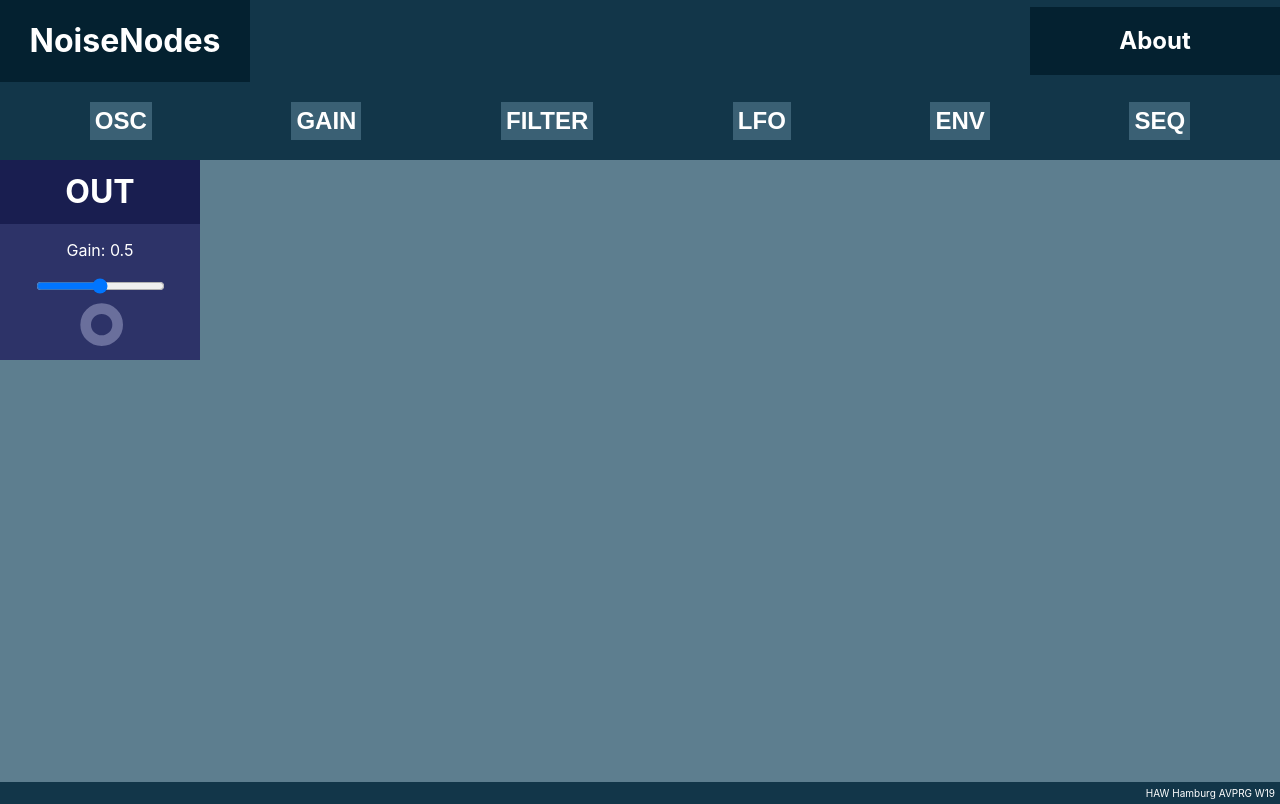
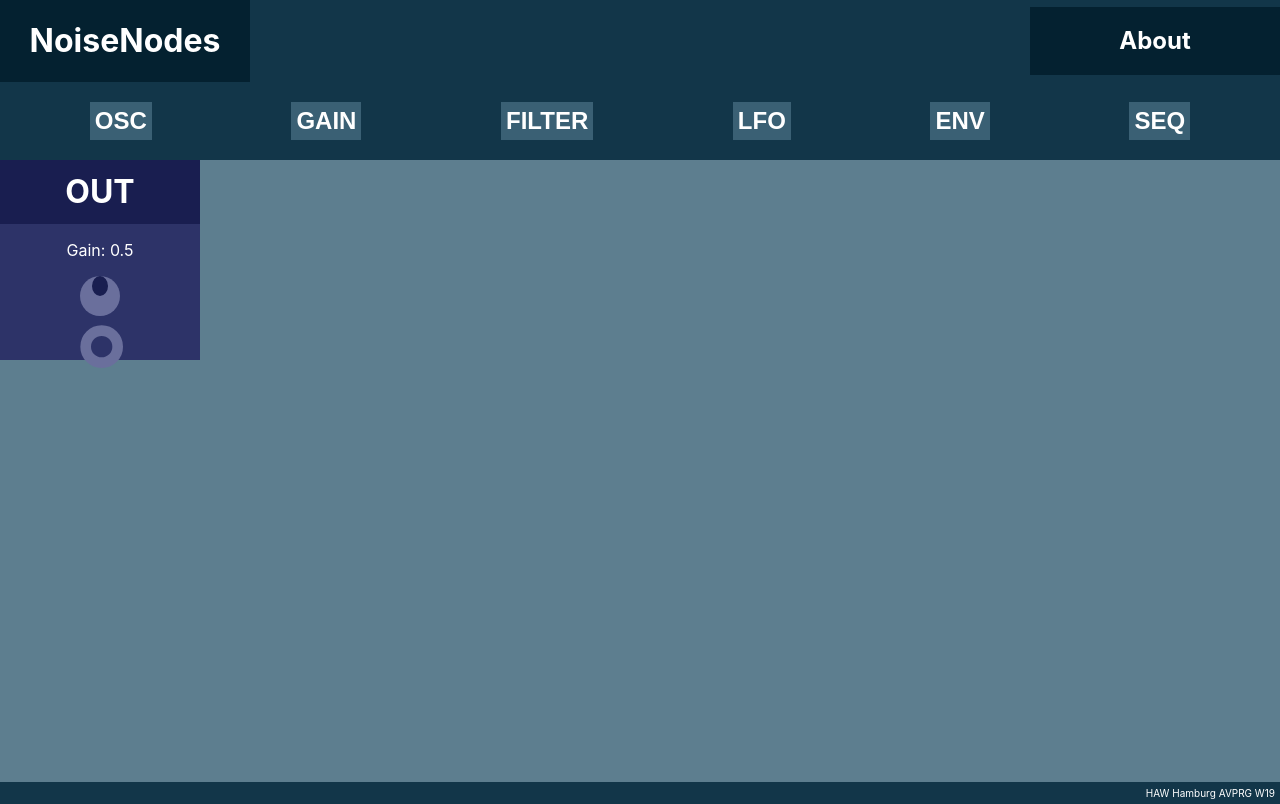
Before and after one commit to ychaw/noise-nodes, a React (Create React App) app: page / in a window 1280 px wide. Built offline with nearby package versions, Linux system fonts and the light colour scheme.

Commit message:
add knobs

```diff
--- a/src/modules/Setting.js
+++ b/src/modules/Setting.js
@@ -1,20 +1,80 @@
 import React from 'react';
+import '../style/colors.css';
 
-function Setting(props) {
-  const {name, unit, value} = props;
-  const changeValue = (e) => {
-    props.changeValue(e, props.target, props.value);
+export default class Setting extends React.Component {
+  constructor(props) {
+    super(props);
+    this.state = {
+      dragging: false,
+      boundingBox: React.createRef(),
+    }
   }
-  return (
-    <div style={style}>
-      <p>{name}: {Number(Number(value.absValue).toPrecision(2))} {unit}</p>
-      <input type='range' min={0} max={1} step={0.01} value={value.relValue} onChange={changeValue}></input>
-    </div>
-  );
+
+  convertValueToDeg = (value) => {
+    return value * 270 - 135;
+  }
+
+  handleMouseDown = (e) => {
+    e.preventDefault();
+    this.setState({
+      dragging: true,
+    });
+  }
+
+  handleMouseUp = (e) => {
+    this.setState({
+      dragging: false,
+    });
+  }
+
+  handleMouseMove = (e) => {
+    const factor = 1.2,
+          offset = 0.1; // scale input to fit better
+    if(this.state.dragging) {
+            const boundingRect = this.state.boundingBox.current.getBoundingClientRect(),
+            mouseX = e.clientX - boundingRect.left,
+            relValue = this.clampValue(factor * mouseX / boundingRect.width - offset) // clamp value
+      this.props.changeValue(relValue, this.props.target, this.props.value);
+    }
+  }
+
+  clampValue = (value) => Math.max(0, Math.min( 1, value));
+
+  // this is ugly but prevents bugs for now
+  handleMouseLeave = (e) => {
+    if(this.state.dragging) {
+      this.handleMouseUp(e);
+    }
+  }
+
+  render() {
+    const {name, unit, value} = this.props;
+    const x = 90,
+    y = 20,
+    r = 20,
+    rotation = 'rotate(' + this.convertValueToDeg(this.props.value.relValue) + ' ' + x + ' ' + y + ')';
+    //<input type='range' min={0} max={1} step={0.01} value={value.relValue} onChange={changeValue}></input>
+    return (
+      <div style={style}>
+        <p>{name}: {Number(Number(value.absValue).toPrecision(2))} {unit}</p>
+        <svg
+          width={2 * x}
+          height={y + r}
+          onMouseDown={this.handleMouseDown}
+          onMouseUp={this.handleMouseUp}
+          onMouseMove={this.handleMouseMove}
+          onMouseLeave={this.handleMouseLeave}
+          ref={this.state.boundingBox}>
+          <g transform={rotation}>
+            <circle cx={x} cy={y} r={r} fill='var(--secondary1-shade1)'/>
+            <ellipse cx={x} cy={y - 10} rx={r * 0.4} ry={r * 0.5} fill='var(--secondary1-shade3)'/>
+          </g>
+        </svg>
+      </div>
+    );
+  }
 }
 
 const style = {
   color: '#fff',
 }
-
-export default Setting;
```
